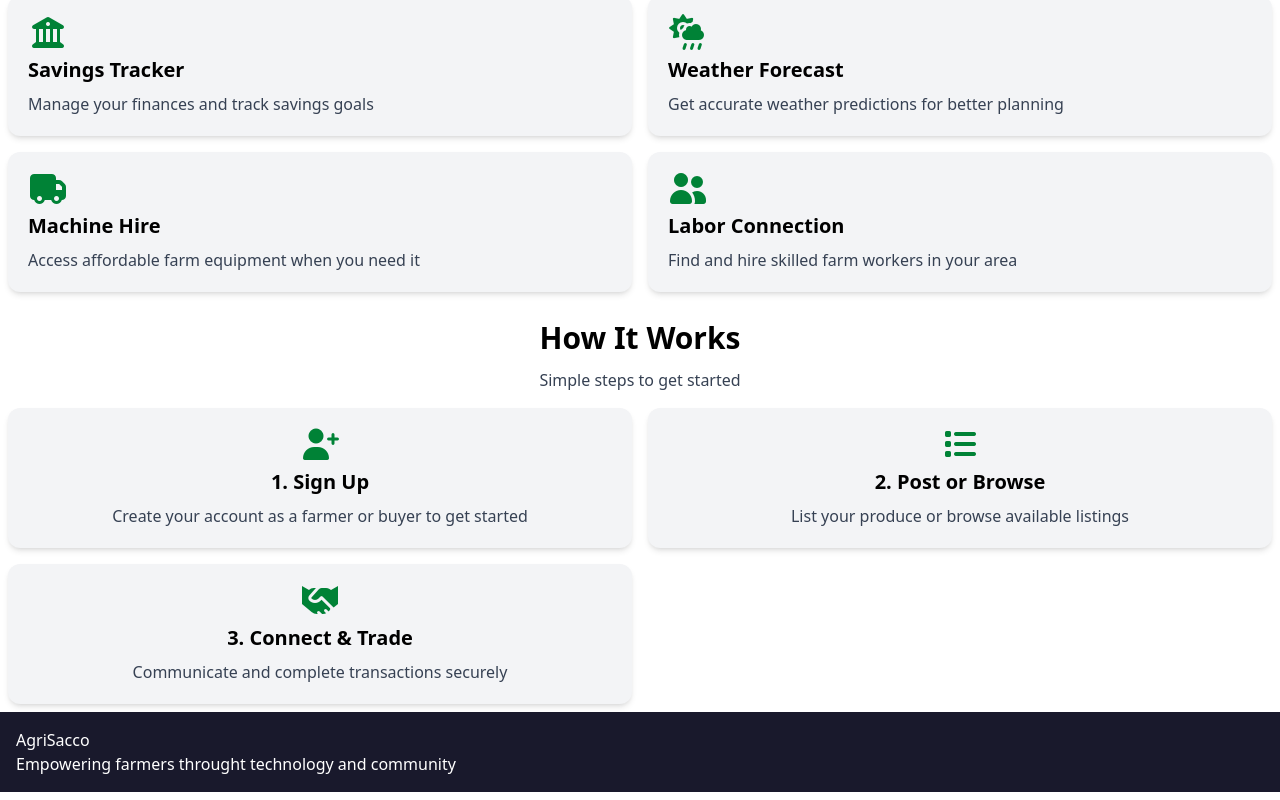
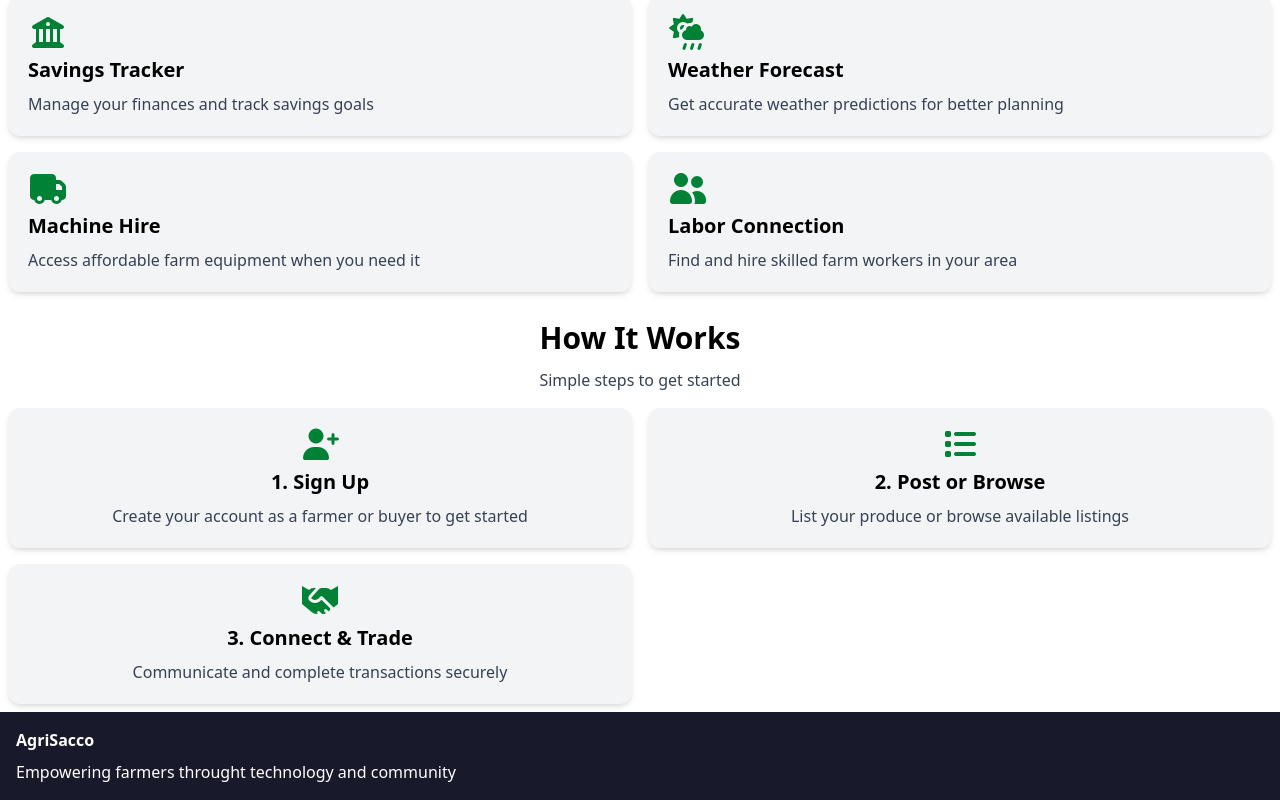
Before and after one commit to amazing955/Agri_webApp, a React (Vite) app: page / in a window 1280 px wide. Shown: the part 1412-2212 px from the top of the page. Built offline with nearby package versions, Linux system fonts and the light colour scheme.

Commit message:
Style content

```diff
--- a/src/components/FooterHeading.jsx
+++ b/src/components/FooterHeading.jsx
@@ -1,14 +1,14 @@
 function FooterHeading(){
   return(
-    <>
-      <h4>
+    <article className="flex flex-col">
+      <h4 className="font-bold mb-2">
         AgriSacco
       </h4>
 
       <p>
         Empowering farmers throught technology and community
       </p>
-    </>
+    </article>
   )
 }
 
```
